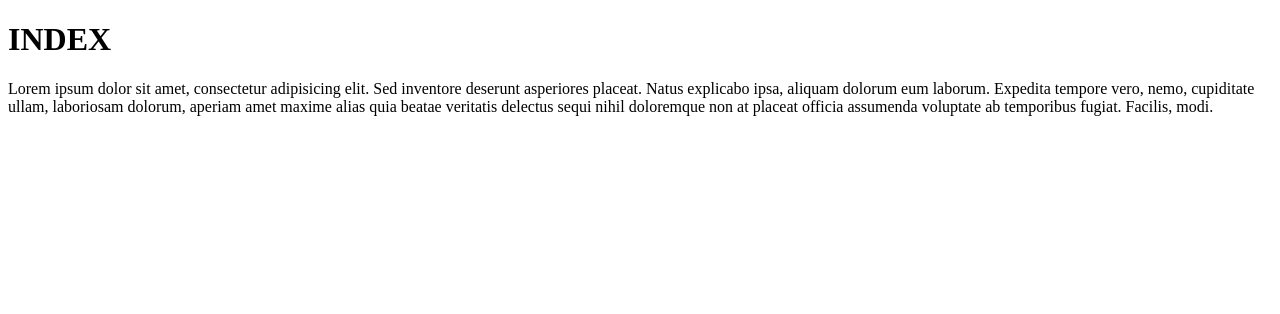
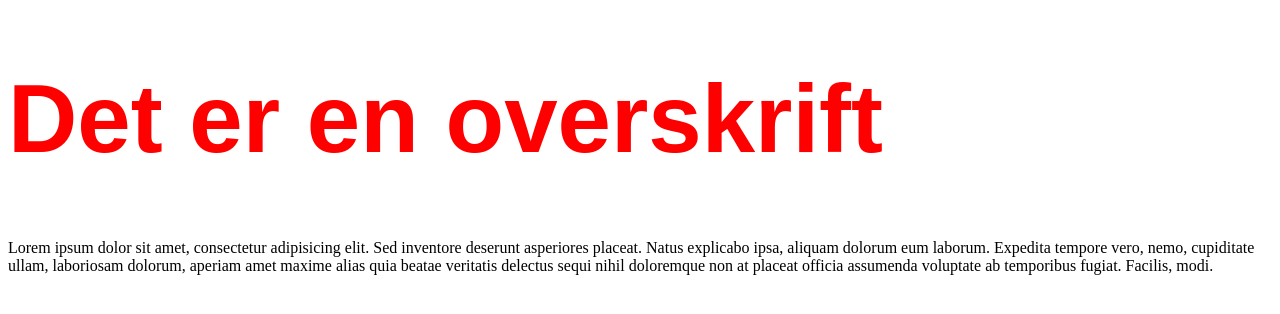
Before and after one commit to dict1034/github_fredag, a plain HTML site: page index.html in a window 1280 px wide. Drawn offline with Linux system fonts and the light colour scheme.

Commit message:
yo this shit man

```diff
--- a/index.html
+++ b/index.html
@@ -9,7 +9,7 @@
 </head>
 
 <body>
-    <h1>INDEX</h1>
+    <h1>Det er en overskrift</h1>
     <p>Lorem ipsum dolor sit amet, consectetur adipisicing elit. Sed inventore deserunt asperiores placeat. Natus explicabo ipsa, aliquam dolorum eum laborum. Expedita tempore vero, nemo, cupiditate ullam, laboriosam dolorum, aperiam amet maxime alias quia beatae veritatis delectus sequi nihil doloremque non at placeat officia assumenda voluptate ab temporibus fugiat. Facilis, modi.</p>
     <script src=""></script>
 </body>
--- a/style.css
+++ b/style.css
@@ -1,5 +1,9 @@
 /* GENERELLE INDSTILLINGER */
-
+h1 {
+    color: red;
+    font-size: 6em;
+    font-family: fantasy;
+}
 
 
 
```
